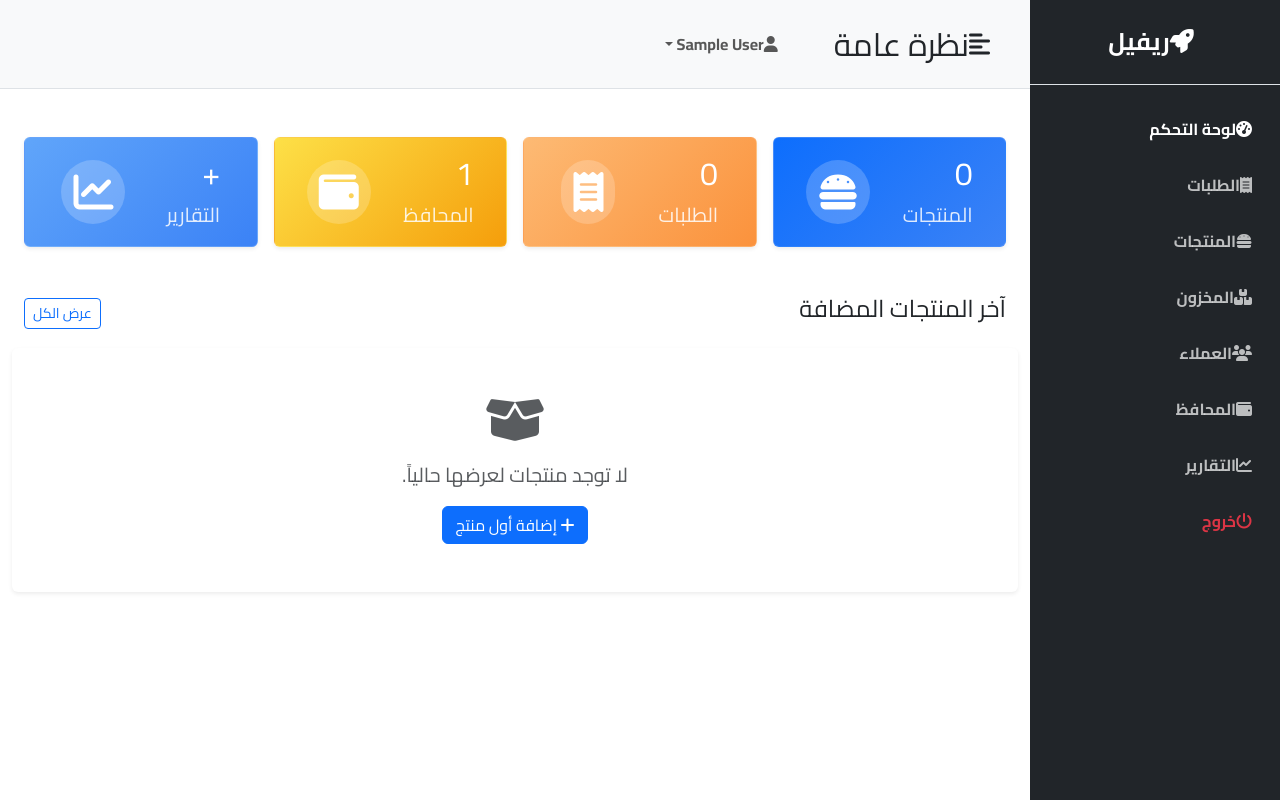
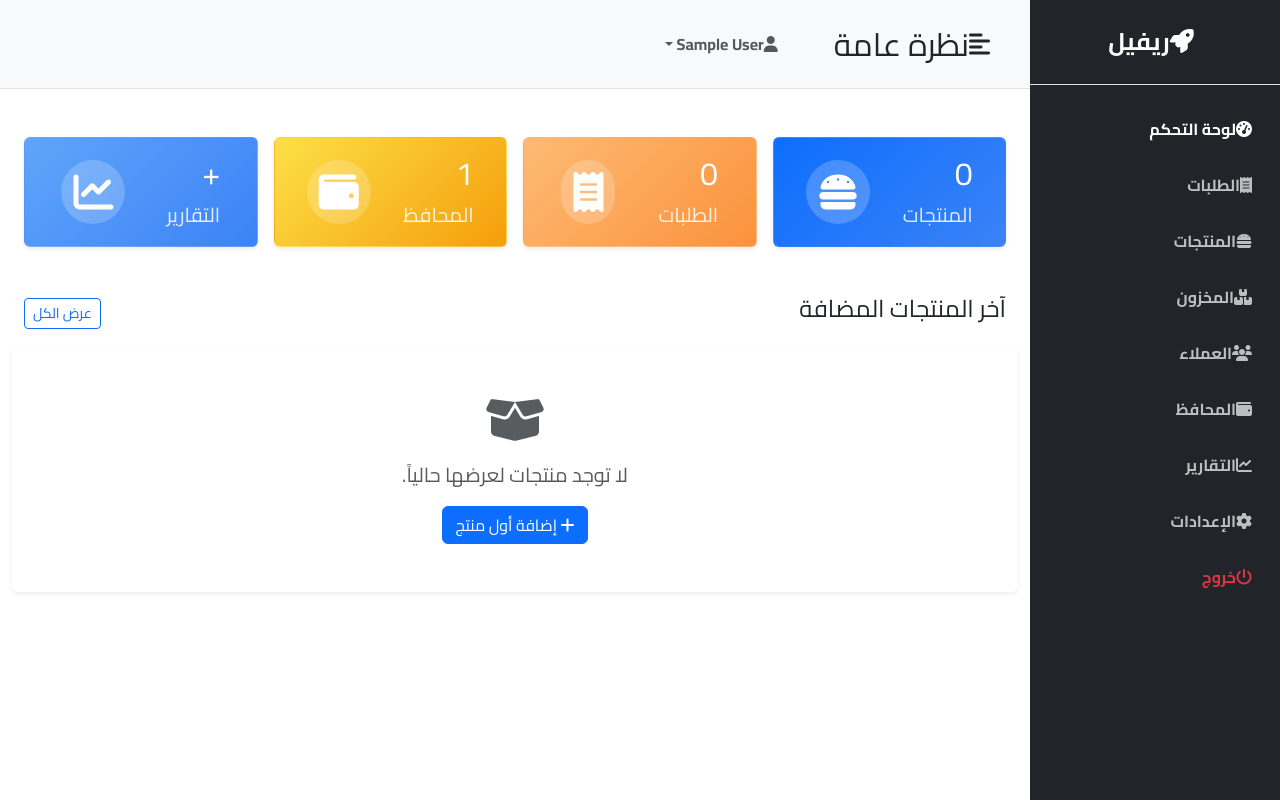
Before and after one commit to TR-mohe2004/Reveal-System, a Django app: page /dashboard/ in a window 1280 px wide. Run offline with Django 5.2, Linux system fonts and the light colour scheme; the visitor is signed in with stand-in values (Sample User, id 1); data comes from the database, SQL or seed files in the repository; data that the repository does not hold is empty.

Commit message:
Fix Settings Section in Dashboard

```diff
--- a/reveal_dashboard/reveal_dashboard/templates/base.html
+++ b/reveal_dashboard/reveal_dashboard/templates/base.html
@@ -17,7 +17,6 @@
 
     <link rel="manifest" href="{% url 'core:manifest' %}">
     <link rel="apple-touch-icon" href="{% static 'icons/icon-192x192.png' %}">
-
 </head>
 <body>
     <div class="d-flex" id="wrapper">
@@ -47,6 +46,9 @@
                 <a href="{% url 'core:reports' %}" class="list-group-item list-group-item-action bg-transparent second-text fw-bold {% if request.resolver_match.url_name == 'reports' %}active{% endif %}">
                     <i class="fas fa-chart-line me-2"></i>التقارير
                 </a>
+                <a href="{% url 'core:settings' %}" class="list-group-item list-group-item-action bg-transparent second-text fw-bold {% if request.resolver_match.url_name == 'settings' %}active{% endif %}">
+                    <i class="fas fa-cog me-2"></i>الإعدادات
+                </a>
                 <a href="{% url 'core:logout' %}" class="list-group-item list-group-item-action bg-transparent text-danger fw-bold">
                     <i class="fas fa-power-off me-2"></i>خروج
                 </a>
@@ -73,7 +75,7 @@
                                 {% for cafe in switchable_cafes %}
                                     <li><a class="dropdown-item" href="{% url 'core:switch_cafe' cafe.id %}">{{ cafe.name }}</a></li>
                                 {% empty %}
-                                    <li><span class="dropdown-item text-muted">لا توجد مقاهٍ</span></li>
+                                    <li><span class="dropdown-item text-muted">لا توجد مقاهي متاحة</span></li>
                                 {% endfor %}
                                 <li><hr class="dropdown-divider"></li>
                                 <li><a class="dropdown-item" href="{% url 'core:logout' %}">تسجيل خروج</a></li>
@@ -84,7 +86,7 @@
             </nav>
 
             <div class="container-fluid px-4 py-4">
-                 {% if messages %}
+                {% if messages %}
                     {% for message in messages %}
                         <div class="alert alert-{{ message.tags }} alert-dismissible fade show" role="alert">
                             {{ message }}
```
